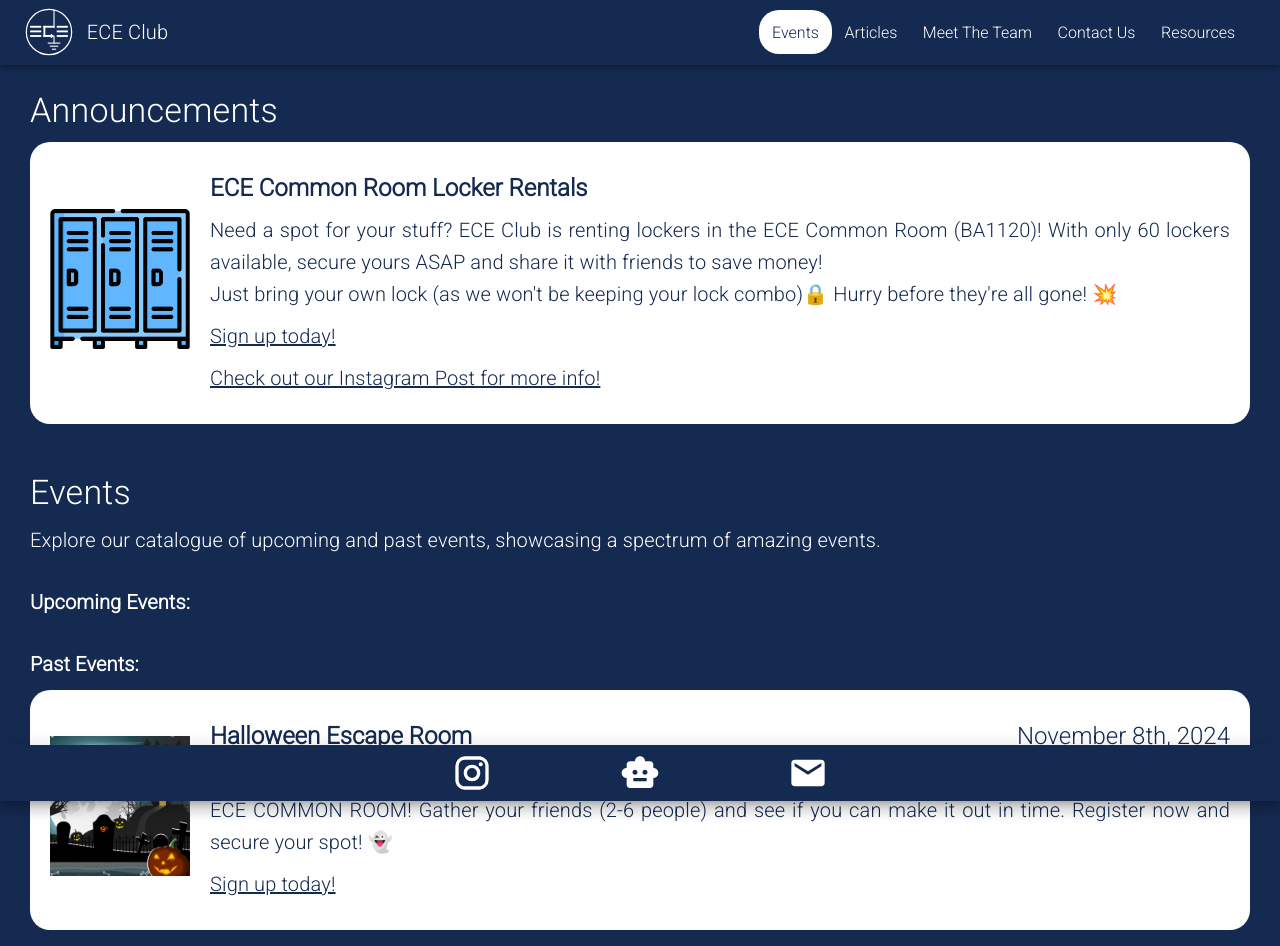
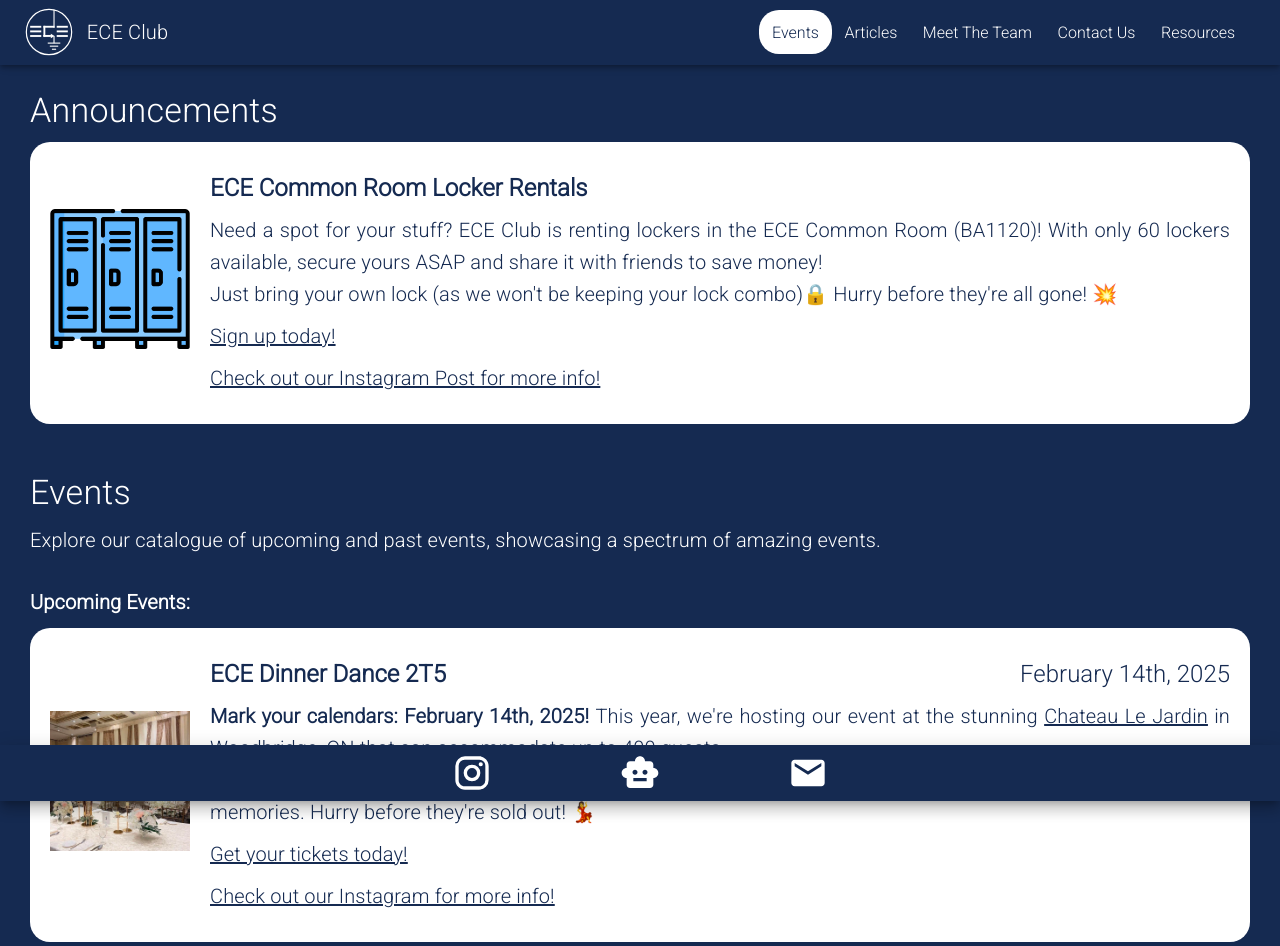
Before and after one commit to ECE-Club/website, a React (Create React App) app: page /events in a window 1280 px wide. Shown: the top 946 px of the page. Built offline with nearby package versions, Linux system fonts and the light colour scheme; a web font is replaced by a local one.

Commit message:
ece dinner dance info

```diff
--- a/src/components/AnnouncementPop.js
+++ b/src/components/AnnouncementPop.js
@@ -49,7 +49,7 @@ const AnnouncementPopup = () => {
             }}
         >
             <DialogTitle sx={{ display: 'flex', fontWeight: 'bold', justifyContent: 'space-between', alignItems: 'center' }}>
-                ECE Common Room Locker Rentals
+                ECE Dinner Dance 2T5
                 <IconButton
                     edge="end"
                     color="inherit"
@@ -65,31 +65,31 @@ const AnnouncementPopup = () => {
             <DialogContent onClick={handleVisitAnnouncement}>
                 <Typography sx={{ color: "#152a51", margin: "10px 0", overflowWrap: "break-word" }} variant="h6">
                     <div style={{ display: "flex", alignItems: "center" }}>
-                        <img src="/imgs/event_icons/LockerRental.png" style={{ width: "100px", height: "100px", marginRight: "15px" }} />
+                        <img src="/imgs/event_icons/ECEDinnerDanceVenue.png" style={{ width: "170px", height: "170px", marginRight: "15px" }} />
                         <div>
                             <div style={{ textAlign: "justify" }}>
-                                Need a spot for your stuff? ECE Club is renting lockers in the ECE Common Room (BA1120)! With only 60 lockers available, secure yours ASAP
-                                and share it with friends to save money! <br /> Just bring your own lock (as we won't be keeping your lock combo)🔒
+                                <b>Mark your calendars: February 14th, 2025! </b> This year, we're hosting our event at the stunning <u> Chateau Le Jardin</u> in Woodbridge, ON
+                                that can accommodate up to 400 guests. Tickets will include a 3-course meal, an open bar🥂, a DJ + music 🎶, and a photobooth to capture all the memories. <br/> <b>Hurry before they're sold out! 💃</b>
                             </div>
                             <Typography
                                 sx={{ color: "#152a51", margin: "10px 0", overflowWrap: "break-word", textDecoration: 'underline', cursor: 'pointer' }}
                                 variant="h6"
                                 onClick={(event) => {
                                     event.stopPropagation();
-                                    goToUrl("https://docs.google.com/forms/d/e/1FAIpQLSfe2Fi1T1Sx8RWgKLjzIY1PtfE0xe8pYulswRiAArXemYGvdg/viewform");
+                                    goToUrl("https://www.tickettailor.com/events/ececlub/1523837");
                                 }}
                             >
-                                Sign up today!
+                                Get your tickets today!
                             </Typography>
                             <Typography
                                 sx={{ color: "#152a51", margin: "10px 0", overflowWrap: "break-word", textDecoration: 'underline', cursor: 'pointer' }}
                                 variant="h6"
                                 onClick={(event) => {
                                     event.stopPropagation();
-                                    goToUrl("https://www.instagram.com/p/C_3dgc0vDrm/?hl=en");
+                                    goToUrl("https://www.instagram.com/p/DEi2AE7vP61/?hl=en");
                                 }}
                             >
-                                Check out our Instagram Post for more info!
+                                Check out our Instagram for more info!
                             </Typography>
                         </div>
                     </div>
--- a/src/pages/Events.js
+++ b/src/pages/Events.js
@@ -100,6 +100,82 @@ function Events() {
                 Upcoming Events:
             </Typography>
             <br/>
+            <BrowserView>
+                <div style={{ borderRadius: "20px", background: "white", padding: "20px", margin: "10px 30px 18px 30px" }}>
+                    <Typography>
+                        <div style={{ display: "flex", alignItems: "center" }}>
+                            <div onClick={() => goToUrl("https://www.tickettailor.com/events/ececlub/1523837")}>
+                                <img src="/imgs/event_icons/ECEDinnerDanceVenue.png" style={{ width: "140px", height: "140px" }} />
+                            </div>
+                            <div style={{ marginLeft: "20px", width: "calc(100% - 160px)" }}>
+                                <Typography sx={{ cursor:'pointer', color: "#152a51", margin: "10px 0" }} variant="h5">
+                                    <div style={{ display: "flex", justifyContent: "space-between", alignItems: "center" }}>
+                                        <div onClick={() => goToUrl("https://www.tickettailor.com/events/ececlub/1523837")} style={{ fontWeight: 'bold' }}> ECE Dinner Dance 2T5 </div>
+                                        <div style={{ textAlign: "right" }}> February 14th, 2025 </div>
+                                    </div>
+                                </Typography>
+                                <Typography sx={{ color: "#152a51", margin: "10px 0", overflowWrap: "break-word" }} variant="h6">
+                                    <div style={{textAlign: "justify"}}>
+                                        <b>Mark your calendars: February 14th, 2025! </b> This year, we're hosting our event at the stunning <u> Chateau Le Jardin</u> in Woodbridge, ON
+                                        that can accommodate up to 400 guests. <br/> Tickets will include a 3-course meal, an open bar🥂, a DJ + music 🎶, and a photobooth to capture all the memories. Hurry before they're sold out! 💃
+                                    </div>
+                                </Typography>
+                                <Typography
+                                    sx={{ color: "#152a51", margin: "10px 0", overflowWrap: "break-word", textDecoration: 'underline', cursor: 'pointer' }}
+                                    variant="h6"
+                                    onClick={() => goToUrl("https://www.tickettailor.com/events/ececlub/1523837")}
+                                >
+                                    Get your tickets today!
+                                </Typography>
+                                <Typography
+                                    sx={{ color: "#152a51", margin: "10px 0", overflowWrap: "break-word", textDecoration: 'underline', cursor: 'pointer' }}
+                                    variant="h6"
+                                    onClick={() => goToUrl("https://www.instagram.com/p/DEi2AE7vP61/?hl=en")}
+                                >
+                                    Check out our Instagram for more info!
+                                </Typography>
+                            </div>
+                        </div>
+                    </Typography>
+                </div>
+            </BrowserView>
+            <MobileView>
+                <div style={{ borderRadius: "20px", background: "white", padding: "20px", margin: "10px 30px 18px 30px" }}>
+                    <Typography>
+                        <div style={{ display: "flex", flexDirection: "column", alignItems: "center" }}>
+                            <div onClick={() => goToUrl("https://www.tickettailor.com/events/ececlub/1523837")}>
+                                <img src="/imgs/event_icons/ECEDinnerDanceVenue.png" style={{ width: "200px", height: "200px" }} />
+                            </div>
+                            <div style={{ marginTop: "10px", width: "100%" }}>
+                                <Typography sx={{ cursor:'pointer', color: "#152a51", margin: "5px 0" }} variant="h5">
+                                    <div onClick={() => goToUrl("https://www.tickettailor.com/events/ececlub/1523837")} style={{ fontWeight: 'bold' }}> ECE Dinner Dance 2T5 </div>
+                                    <div style={{ textAlign: "right" }}> February 14th, 2025 </div>
+                                </Typography>
+                                <Typography sx={{ color: "#152a51", margin: "5px 8px", overflowWrap: "break-word" }} variant="h7">
+                                    <div style={{textAlign: "justify"}}>
+                                        <b>Mark your calendars: February 14th, 2025! </b> This year, we're hosting our event at the stunning <u> Chateau Le Jardin</u> in Woodbridge, ON
+                                        that can accommodate up to 400 guests. <br/> Tickets will include a 3-course meal, an open bar🥂, a DJ + music 🎶, and a photobooth to capture all the memories. Hurry before they're sold out! 💃
+                                    </div>
+                                </Typography>
+                                <Typography
+                                    sx={{ color: "#152a51", margin: "10px 0", overflowWrap: "break-word", textDecoration: 'underline', cursor: 'pointer' }}
+                                    variant="h6"
+                                    onClick={() => goToUrl("https://www.tickettailor.com/events/ececlub/1523837")}
+                                >
+                                    Get your tickets today!
+                                </Typography>
+                                <Typography
+                                    sx={{ color: "#152a51", margin: "10px 0", overflowWrap: "break-word", textDecoration: 'underline', cursor: 'pointer' }}
+                                    variant="h6"
+                                    onClick={() => goToUrl("https://www.instagram.com/p/DEi2AE7vP61/?hl=en")}
+                                >
+                                    Check out our Instagram for more info!
+                                </Typography>
+                            </div>
+                        </div>
+                    </Typography>
+                </div>
+            </MobileView>
 
 
             <Typography sx={{ fontWeight: 'bold', color: "white", margin: "30px 30px -20px 30px" }} variant="h6">
@@ -359,7 +435,7 @@ function Events() {
                                 </Typography>
                                 <Typography sx={{ color: "#152a51", margin: "10px 0", overflowWrap: "break-word" }} variant="h6">
                                     <div style={{textAlign: "justify"}}>
-                                        Mark your calendars! ECE Dinner Dance will return on February 16th, 2023!
+                                        Mark your calendars! ECE Dinner Dance will return on February 16th, 2024!
                                         Our venue this year is Chateau Le Jardin, a gorgeous mansion located in the heart of Woodbridge, ON, and able to accommodate up to 400 people.
                                         Dinner Dance tickets will include a 3-course meal, an open bar, a DJ + music, and transportation.
                                     </div>
@@ -385,7 +461,7 @@ function Events() {
                                 </Typography>
                                 <Typography sx={{ color: "#152a51", margin: "5px 8px", overflowWrap: "break-word" }} variant="h7">
                                     <div style={{textAlign: "justify"}}>
-                                        Mark your calendars! ECE Dinner Dance will return on February 16th, 2023!
+                                        Mark your calendars! ECE Dinner Dance will return on February 16th, 2024!
                                         Our venue this year is Chateau Le Jardin, a gorgeous mansion located in the heart of Woodbridge, ON, and able to accommodate up to 400 people.
                                         Dinner Dance tickets will include a 3-course meal, an open bar, a DJ + music, and transportation.
                                     </div>
--- a/src/pages/Home.js
+++ b/src/pages/Home.js
@@ -12,7 +12,7 @@ function Home() {
 
     return (
         <div>
-            {/* <AnnouncementPop /> */}
+            <AnnouncementPop />
 
 
             <Typography sx={{ color: "white", margin: "10px 30px 0 30px" }} variant="h5">
```
